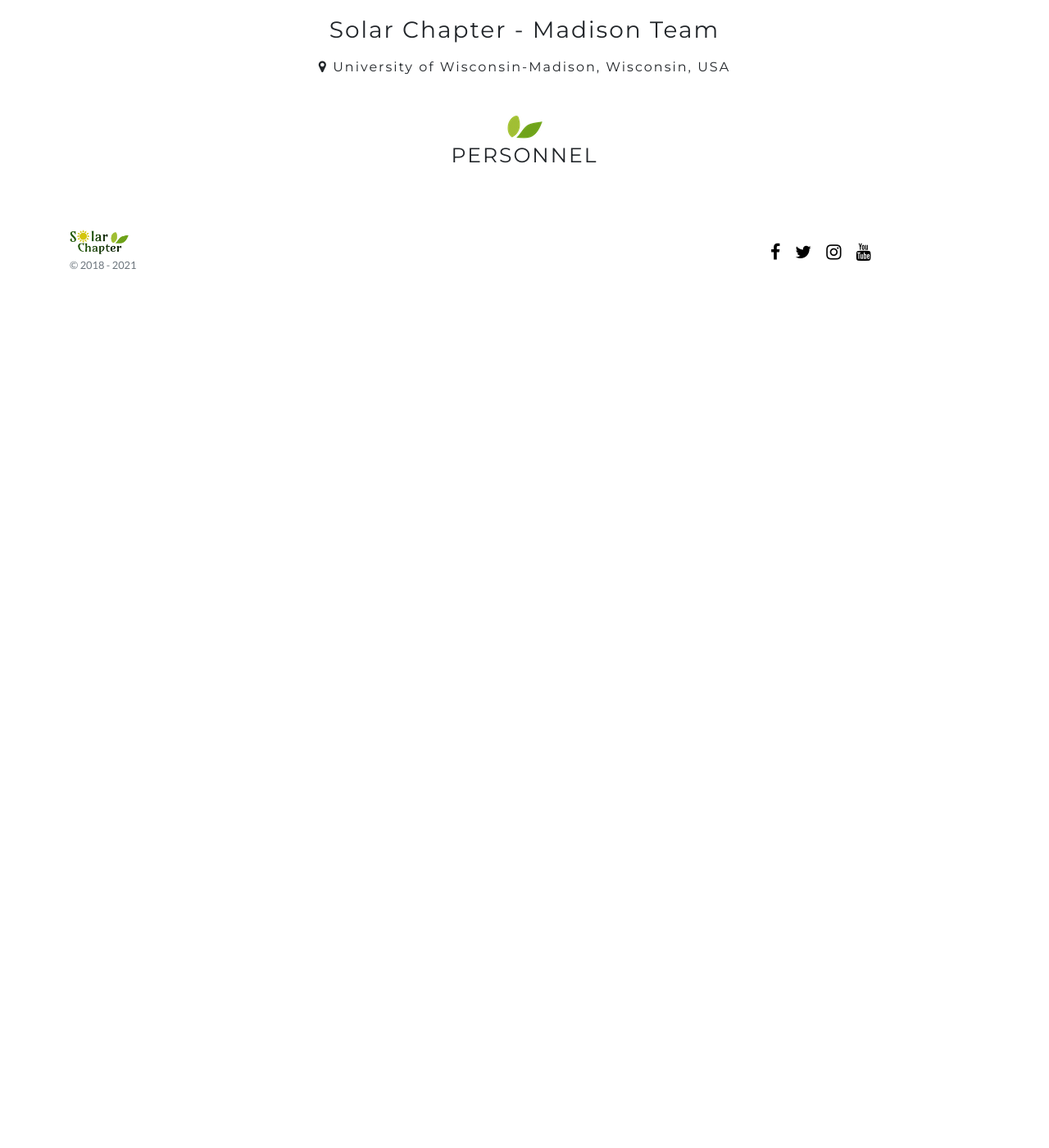
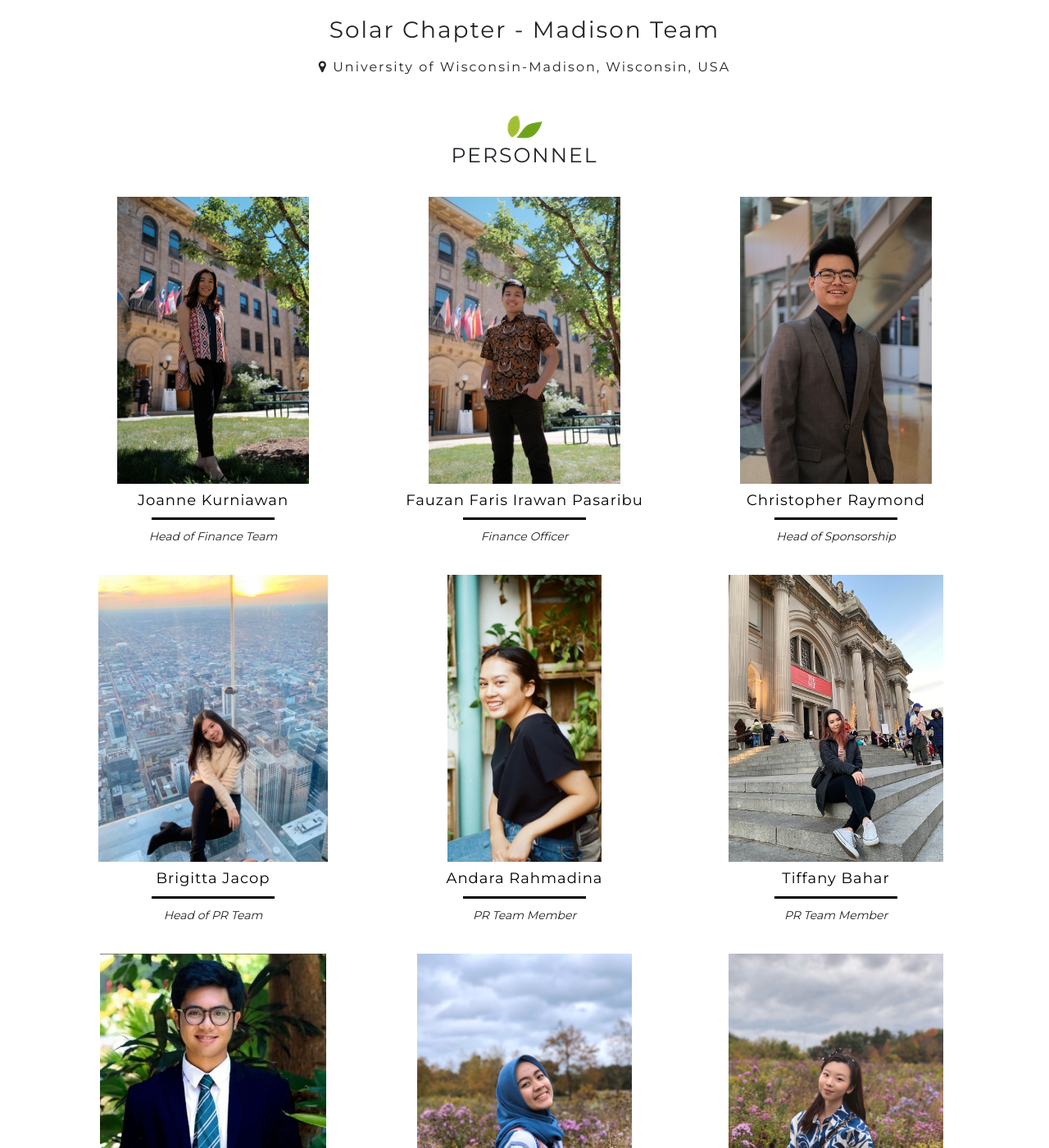
Before and after one commit to SolarChapter/SolarChapter.github.io, a Jekyll site: the page built from _teams/madison.md, in a window 1280 px wide and 1400 px high, scrolled down 270 px. Shown: the whole window at 82% size. Built offline with Jekyll 4.4.1, drawn with Linux system fonts in a browser that asks for light colours; nearby versions of some CDN libraries; before the commit the page ends 900 px from its top, so only the background shows below that; some of the changed text lies outside the part shown.

Commit message:
Update Madison members page

```diff
--- a/_teams/madison.md
+++ b/_teams/madison.md
@@ -10,4 +10,37 @@ locationImage: https://s3-ca-central-1.amazonaws.com/quincy-network/wp-content/u
 quote: |
 team_image: https://s3-ca-central-1.amazonaws.com/quincy-network/wp-content/uploads/sites/8/2019/02/0204_uw_madison_Bascom_Hall.jpg
 officers:
+  - name: Joanne Kurniawan
+    title: Head of Finance Team
+    image_url: /assets/members/madison/joanne_kurniawan.jpg
+  - name: Fauzan Faris Irawan Pasaribu
+    title: Finance Officer
+    image_url: /assets/members/madison/fauzan_faris_irawan_pasaribu.jpg
+  - name: Christopher Raymond
+    title: Head of Sponsorship
+    image_url: /assets/members/madison/christopher_raymond.jpg
+  - name: Brigitta Jacop
+    title: Head of PR Team
+    image_url: /assets/members/madison/brigitta_jacop.jpg
+  - name: Andara Rahmadina
+    title: PR Team Member
+    image_url: /assets/members/madison/andara_rahmadina.jpg
+  - name: Tiffany Bahar
+    title: PR Team Member
+    image_url: /assets/members/madison/tiffany_bahar.jpg
+  - name: Rafael Abimanyu Bramanto
+    title: Head of Technical Team
+    image_url: /assets/members/madison/rafael_abimanyu_bramanto.jpg
+  - name: Gabrielle Athaya Ibrahim
+    title: Technical Team Member
+    image_url: /assets/members/madison/gabrielle_athaya_ibrahim.jpg
+  - name: Clarissa Tjoanda
+    title: Technical Team Member
+    image_url: /assets/members/madison/clarissa_tjoanda.jpg
+  - name: Gabriela Setyawan
+    title: Technical Team Member
+    image_url: /assets/members/madison/gabriela_setyawan.jpg
+  - name: Anthony Hartono
+    title: Development Team Member
+    image_url: /assets/members/madison/anthony_hartono.jpg
 ---
```
Also changed, not shown: assets/members/madison/andara_rahmadina.jpg (added), assets/members/madison/anthony_hartono.jpg (added), assets/members/madison/brigitta_jacop.jpg (added), assets/members/madison/christopher_raymond.jpg (added), assets/members/madison/clarissa_tjoanda.jpg (added), assets/members/madison/fauzan_faris_irawan_pasaribu.jpg (added), assets/members/madison/gabriela_setyawan.jpg (added), assets/members/madison/gabrielle_athaya_ibrahim.jpg (added), assets/members/madison/joanne_kurniawan.jpg (added), assets/members/madison/rafael_abimanyu_bramanto.jpg (added), assets/members/madison/tiffany_bahar.jpg (added).
